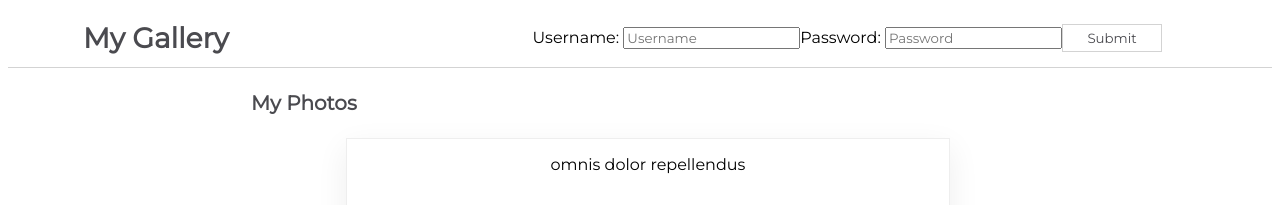
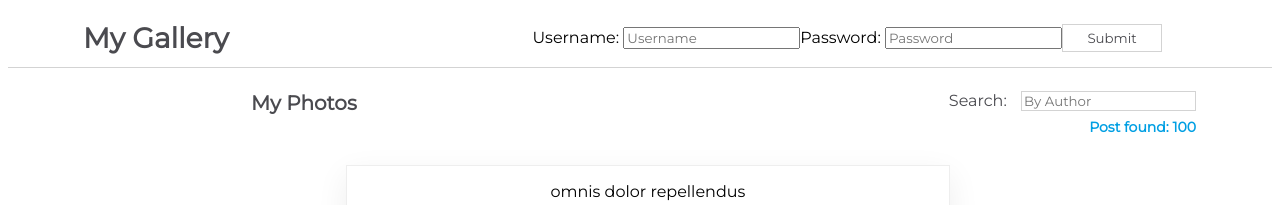
Before and after one commit to belovedpearl/challenge, a React (Create React App) app in the folder my-app/: page / in a window 1280 px wide. Shown: the top 205 px of the page. Built offline with nearby package versions, Linux system fonts and the light colour scheme.

Commit message:
Search feature challenge

```diff
--- a/my-app/src/App.js
+++ b/my-app/src/App.js
@@ -12,6 +12,7 @@
       {/* <NavBarSimple/> */}
       <NavBarForm/>
       <Content/>
+
     </div>
   );
 }
--- a/my-app/src/components/Content.js
+++ b/my-app/src/components/Content.js
@@ -10,7 +10,8 @@
     super(props)
 
     this.state = {
-      isLoaded: false
+      isLoaded: false,
+      posts: {}
     }
   }
 
@@ -25,8 +26,23 @@
 }
 componentDidMount() {
 
-    this.getData()
+    this.getData(),
+    this.setState({
+        posts: savedPosts
+    })
 }
+handleChange = (event) => {
+    const name = event.target.value.toLowerCase()
+    // console.log(name)
+    const filteredPosts = savedPosts.filter(post => {
+        return post.name.toLowerCase().includes(name)
+    })
+    // console.log(filteredPosts)
+    this.setState({
+        posts: filteredPosts
+    })
+}
+
 
 render() {
   return (
@@ -34,13 +50,23 @@
 
           <div className={css.TitleBar}>
               <h1>My Photos</h1>
+              <form>
+                <label>Search: </label>
+                <input
+                    onChange={(event) => this.handleChange(event)}
+                    type='search'
+                    id= 'searchInput'
+                    placeholder='By Author'
+                />
+                <h4>Post found: {this.state.posts.length}</h4>
+              </form>
           </div>
 
           <div className={css.SearchResults}>
               {
-                  this.state.isLoaded ?
-                  <PostItem savedPosts={savedPosts} />
-                  : <Loader />
+                this.state.isLoaded ?
+                <PostItem savedPosts={this.state.posts} />
+                : <Loader />
               }
           </div>
       </div>
```
